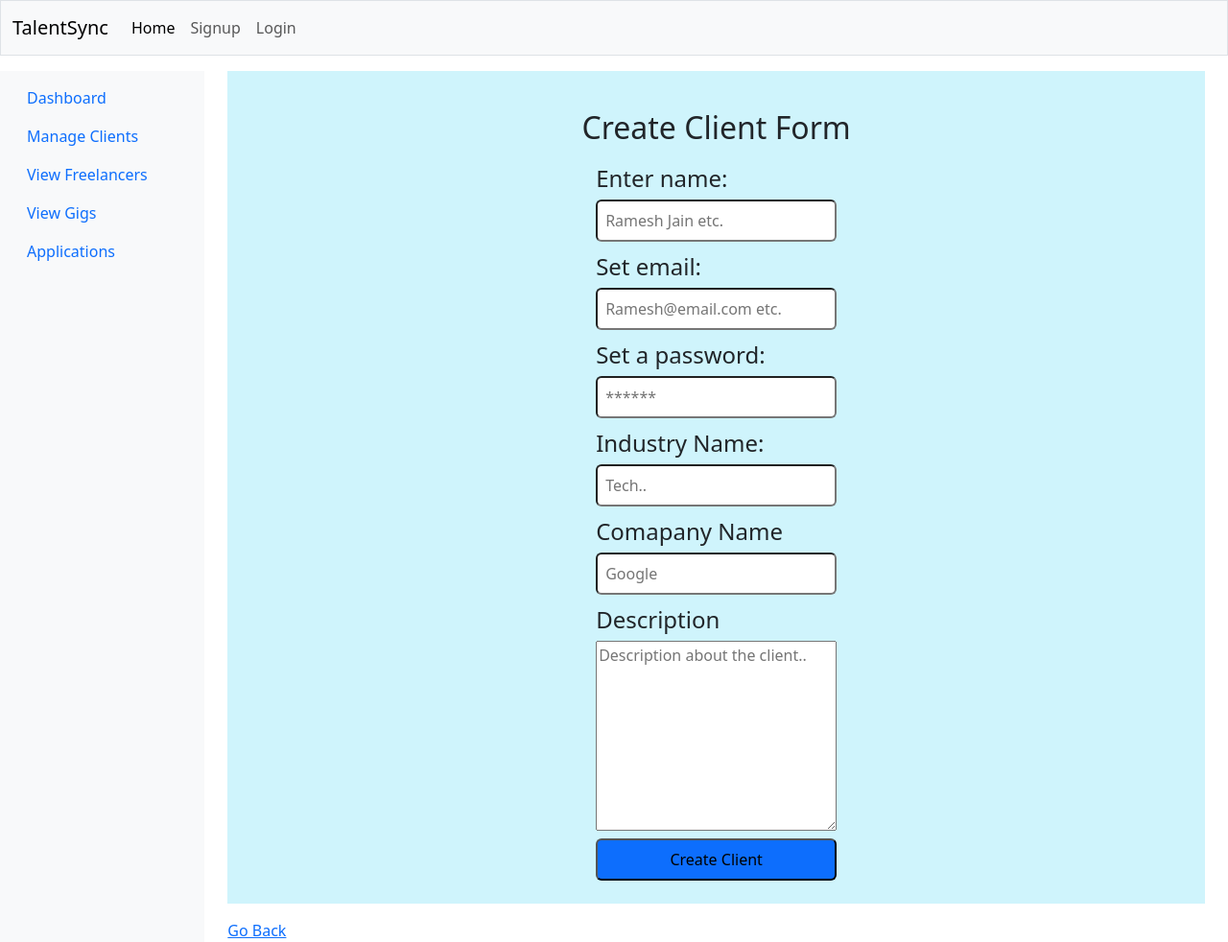
After one commit to MohdSayam/SkillSync-Marketplace, a Flask app: page /admin/create_clients in a window 1280 px wide. The commit adds this page. Shown: the whole page at 96% size. Run offline with Flask 3, Linux system fonts and the light colour scheme.

Commit message:
on the way to create admin logic

```diff
--- a/controller/models.py
+++ b/controller/models.py
@@ -36,11 +36,6 @@ class Client(db.Model):
     company_name  = db.Column(db.String(150), nullable=False)
     industry  = db.Column(db.String(150), nullable=False)
     description = db.Column(db.Text)
-    approval_status = db.Column(
-        db.Enum("pending", "approved", name="client_status"),
-        default="pending",
-        nullable=False
-    )
 
     user = db.relationship("User", back_populates="client_profile")
     gigs = db.relationship(
--- a/controller/routes/admin_routes.py
+++ b/controller/routes/admin_routes.py
@@ -1,4 +1,9 @@
-from flask import Blueprint, render_template
+from flask import Blueprint, render_template, url_for, request, flash, redirect
+from controller.models import User, Client, Gig, Application
+from controller.database import db
+import re
+from werkzeug.security import generate_password_hash
+
 
 admin_bp = Blueprint(
     "admin",
@@ -9,3 +14,73 @@ admin_bp = Blueprint(
 @admin_bp.route("/dashboard")
 def dashboard():
     return render_template("admin/dashboard.html")
+
+@admin_bp.route("/clients")
+def clients():
+    return render_template("admin/clients.html")
+
+@admin_bp.route("/create_clients", methods = ["GET", "POST"])
+def create_clients():
+    if request.method == "GET":
+        return render_template("admin/create_clients.html")
+
+    username = request.form.get("username")
+    email = request.form.get("email")
+    password = request.form.get("password")
+    industry = request.form.get("industry")
+    company = request.form.get("company")
+    description = request.form.get("description")
+
+    if not username or not email or not password or not industry or not company or not description:
+        flash("All details should be there no field should be empty")
+        return redirect(url_for("admin.create_clients"))
+
+    if len(password) < 6:
+        flash("Password length should be atleast 6.")
+        return redirect(url_for("admin.create_clients"))
+
+    email_pattern = r"^[^@]+@[^@]+\.[^@]+$"
+
+    if not re.match(email_pattern, email):
+        flash("Please enter a valid email address", "danger")
+        return redirect(url_for("admin.create_clients"))
+
+    existing_user = User.query.filter_by(email=email).first()
+    if existing_user:
+        flash("user already exists with this email in db")
+        return redirect(url_for("admin.create_clients"))
+
+    hashed_password = generate_password_hash(password)
+
+    new_User = User(
+        username = username,
+        email = email,
+        password = hashed_password,
+        role = "Client"
+    )
+
+    new_client = Client(
+        user = new_User,
+        company_name = company,
+        industry = industry,
+        description = description
+    )
+    db.session.add_all([new_User, new_client])
+
+    db.session.commit()
+    flash("client successfully created")
+    return redirect(url_for("admin.clients"))
+
+@admin_bp.route("/freelancers")
+def freelancers():
+    return render_template("admin/freelancers.html")
+
+
+@admin_bp.route("/gigs")
+def gigs():
+    return render_template("admin/gigs.html")
+
+
+@admin_bp.route("/applications")
+def applications():
+    return render_template("admin/applications.html")
--- a/requirements.txt
+++ b/requirements.txt
@@ -1,4 +1,4 @@
 SQLAlchemy
 Flask
 Jinja2
-flask_sqlalchemy-3.1.1
+flask_sqlalchemy
--- /dev/null
+++ b/templates/admin/create_clients.html
@@ -0,0 +1,40 @@
+{% extends "admin/dashboard.html" %}
+
+{% block content %}
+<div class="container-fluid">
+    <div class="row">
+        {% include "components/sidebar_admin.html" %}
+
+        <main class="col-md-9 col-lg-10 px-4">
+            <div class="d-flex flex-column justify-content-center align-items-center mb-3 p-4 container bg-info-subtle">
+                <h2 class="mt-3 mb-3">Create Client Form</h2>
+        <div >
+                <form method="post" class="d-flex flex-column">
+                    <label class="text-bold fs-4 mb-1" for="username">Enter name:</label>
+                    <input type="text" name="username" placeholder="Ramesh Jain etc." class="p-2 rounded-2 outline-none mb-2">
+
+                    <label class="text-bold fs-4 mb-1" for="email">Set email:</label>
+                    <input type="email" name="email" placeholder="Ramesh@email.com etc." class="p-2 rounded-2 outline-none mb-2">
+
+                    <label class="text-bold fs-4 mb-1" for="password">Set a password:</label>
+                    <input type="password" name="password" placeholder="******" class="p-2 rounded-2 outline-none mb-2">
+
+                    <label class="text-bold fs-4 mb-1" for="industry">Industry Name:</label>
+                    <input type="text" name="industry" placeholder="Tech.." class="p-2 rounded-2 outline-none mb-2">
+
+                    <label class="text-bold fs-4 mb-1" for="company">Comapany Name</label>
+                    <input type="text" name="company" placeholder="Google" class="p-2 rounded-2 outline-none mb-2">
+
+                    <label class="text-bold fs-4 mb-1" for="description">Description</label>
+                    <textarea name="description" cols="5" rows="8"  placeholder="Description about the client.." id="description"></textarea>
+
+                    <input type="submit" class="bg-primary mt-2 p-2 rounded" value="Create Client">
+
+                </form>
+            </div>
+        </div>
+             <a href="{{ url_for('admin.clients') }}">Go Back</a>
+        </main>
+    </div>
+</div>
+{% endblock %}
--- a/templates/admin/dashboard.html
+++ b/templates/admin/dashboard.html
@@ -3,5 +3,14 @@
 {% block title %}Admin Dashboard{% endblock %}
 
 {% block content %}
-<h1>You are on admin dashboard</h1>
+<div class="container-fluid">
+    <div class="row">
+        {% include "components/sidebar_admin.html" %}
+
+        <main class="col-md-9 col-lg-10 px-4">
+            <h1 class="mt-3">Admin Dashboard</h1>
+            <p>Welcome, Admin.</p>
+        </main>
+    </div>
+</div>
 {% endblock %}
--- /dev/null
+++ b/templates/components/sidebar_admin.html
@@ -0,0 +1,24 @@
+<div class="col-md-3 col-lg-2 bg-light sidebar py-2">
+    <ul class="nav flex-column">
+
+        <li class="nav-item">
+            <a class="nav-link" href="{{ url_for('admin.dashboard') }}">Dashboard</a>
+        </li>
+
+        <li class="nav-item">
+            <a class="nav-link" href="{{ url_for('admin.clients') }}">Manage Clients</a>
+        </li>
+
+        <li class="nav-item">
+            <a class="nav-link" href="{{ url_for('admin.freelancers') }}">View Freelancers</a>
+        </li>
+
+        <li class="nav-item">
+            <a class="nav-link" href="{{ url_for('admin.gigs') }}">View Gigs</a>
+        </li>
+
+        <li class="nav-item">
+            <a class="nav-link" href="{{ url_for('admin.applications') }}">Applications</a>
+        </li>
+    </ul>
+</div>
```
Also changed, not shown: templates/admin/applications.html (added, +17 -0 lines), templates/admin/clients.html (added, +15 -0 lines), templates/admin/freelancers.html (added, +17 -0 lines), templates/admin/gigs.html (added, +17 -0 lines), instance/database.db.
